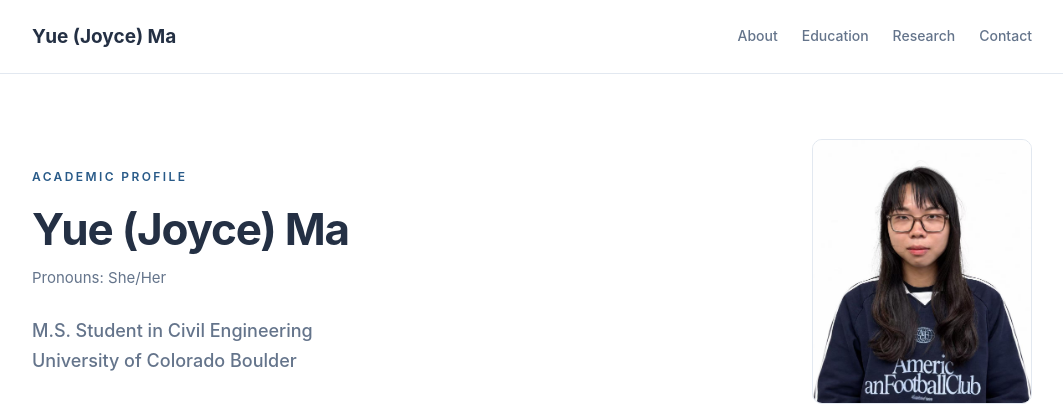
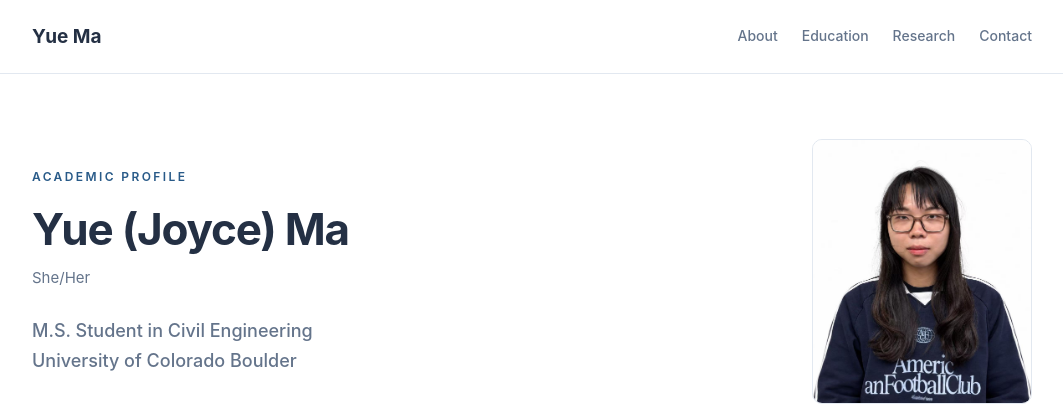
Before and after one commit to Zireaelzz/Zireaelzz.github.io, a plain HTML site: page index.html in a window 1280 px wide. Shown: the top 405 px of the page, without its empty margins (108-1171 px from the left). Drawn offline with Linux system fonts and the light colour scheme.

Commit message:
Remove 'Joyce' from title and header

```diff
--- a/index.html
+++ b/index.html
@@ -10,7 +10,7 @@
   <meta name="description"
         content="Academic website of Yue Ma, M.S. student at the University of Colorado Boulder.">
 
-  <title>Yue (Joyce) Ma | Academic Website</title>
+  <title>Yue Ma | Academic Website</title>
 
   <link rel="stylesheet" href="style.css?v=20261117">
 </head>
@@ -22,7 +22,7 @@
     <nav class="container navigation">
 
       <a class="brand" href="#top">
-        Yue (Joyce) Ma
+        Yue Ma
       </a>
 
       <div class="nav-links">
@@ -52,7 +52,7 @@
           <h1>Yue (Joyce) Ma</h1>
 
           <p class="pronouns">
-            Pronouns: She/Her
+            She/Her
           </p>
 
           <p class="subtitle">
```
